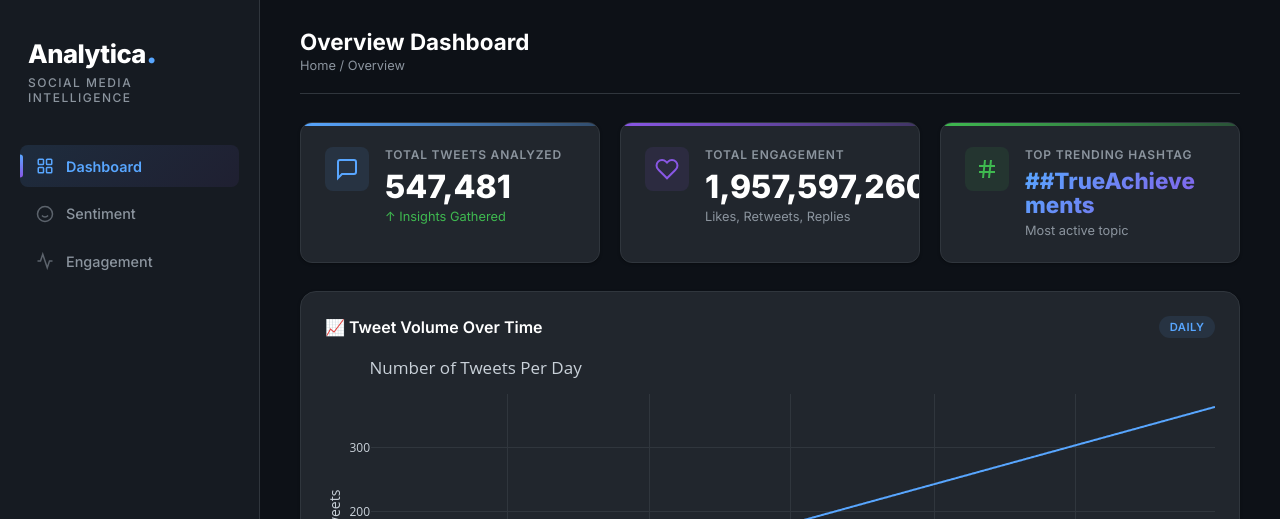
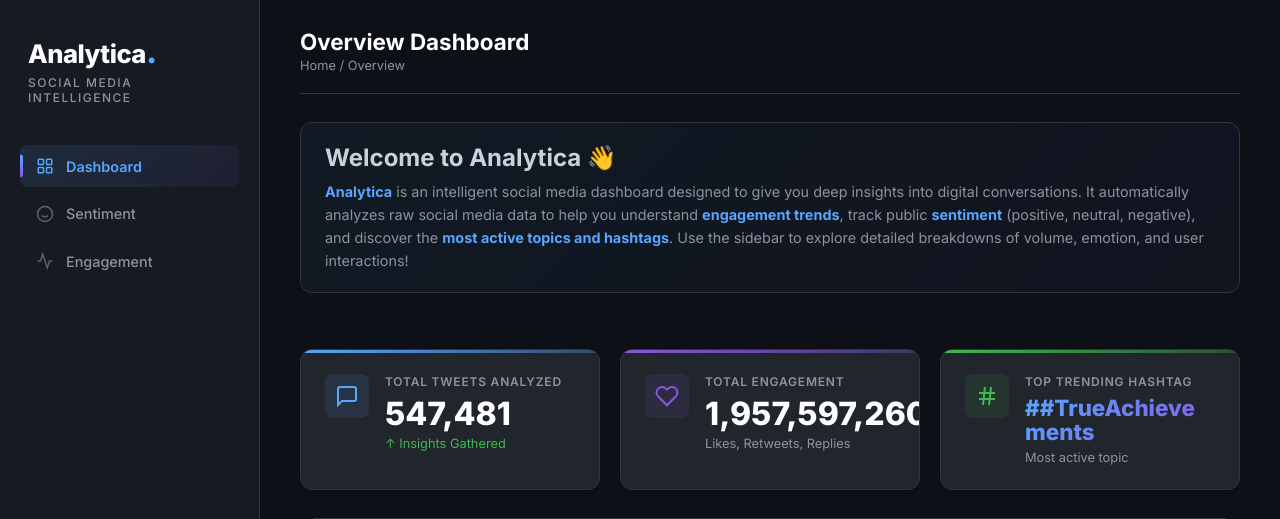
Before and after one commit to es-salmiadam/Analytica-web-view, a Flask app: page / in a window 1280 px wide. Shown: the top 519 px of the page. Run offline with Flask 3, Linux system fonts and the light colour scheme; some libraries are stand-ins or nearby versions.

Commit message:
Add descriptive hero section to dashboard landing page

```diff
--- a/templates/index.html
+++ b/templates/index.html
@@ -5,6 +5,20 @@
 {% block breadcrumb %}Home / Overview{% endblock %}
 
 {% block content %}
+<!-- Welcome / Intro Section -->
+<section class="page-intro" style="margin-bottom: 1.75rem;">
+    <h2>Welcome to Analytica 👋</h2>
+    <p style="margin-top: 0.5rem;">
+        <strong>Analytica</strong> is an intelligent social media dashboard designed to give you deep insights into
+        digital conversations.
+        It automatically analyzes raw social media data to help you understand <strong>engagement trends</strong>, track
+        public
+        <strong>sentiment</strong> (positive, neutral, negative), and discover the <strong>most active topics and
+            hashtags</strong>.
+        Use the sidebar to explore detailed breakdowns of volume, emotion, and user interactions!
+    </p>
+</section>
+
 <!-- Key Metrics Cards -->
 <section class="metrics-grid">
     <div class="metric-card primary">
```
